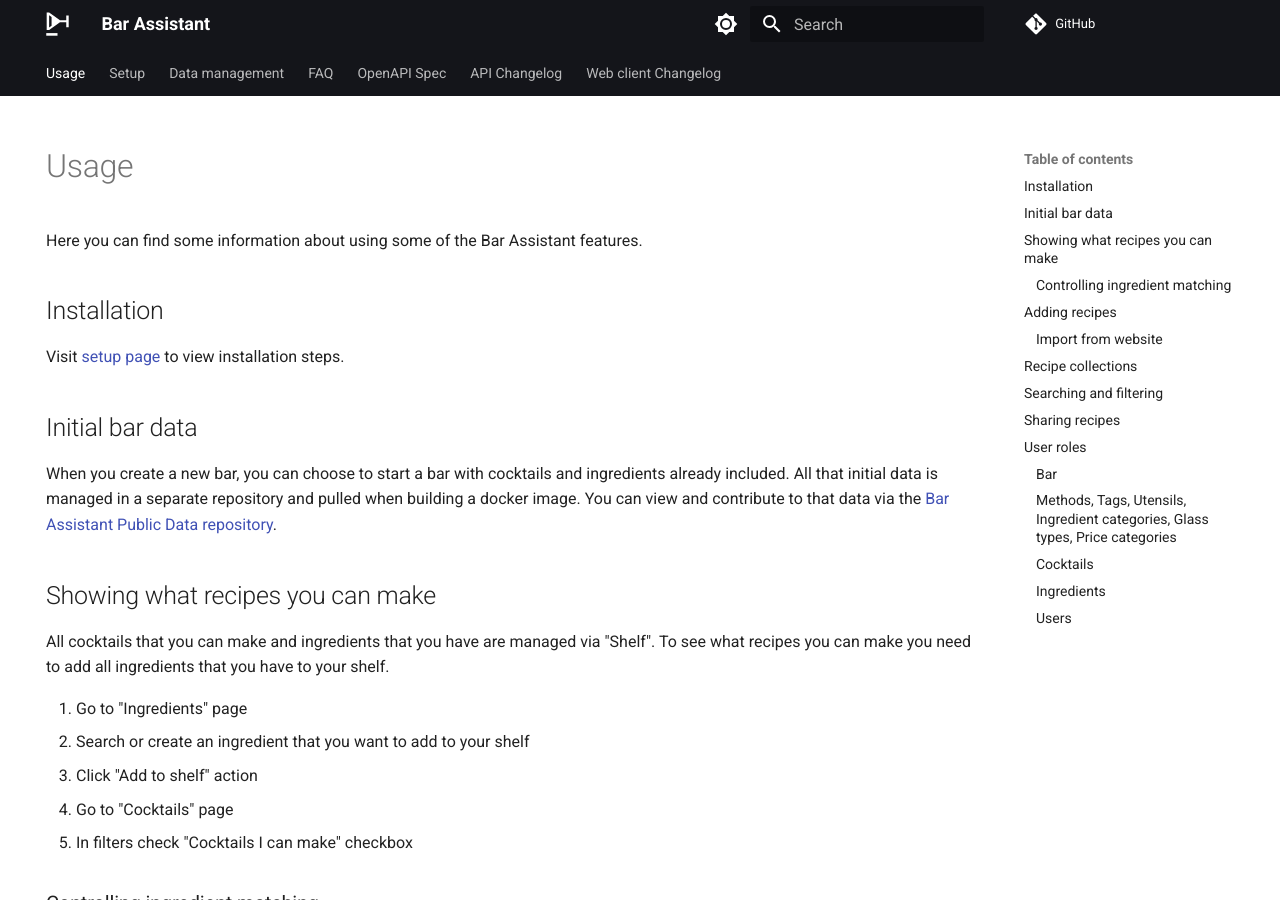
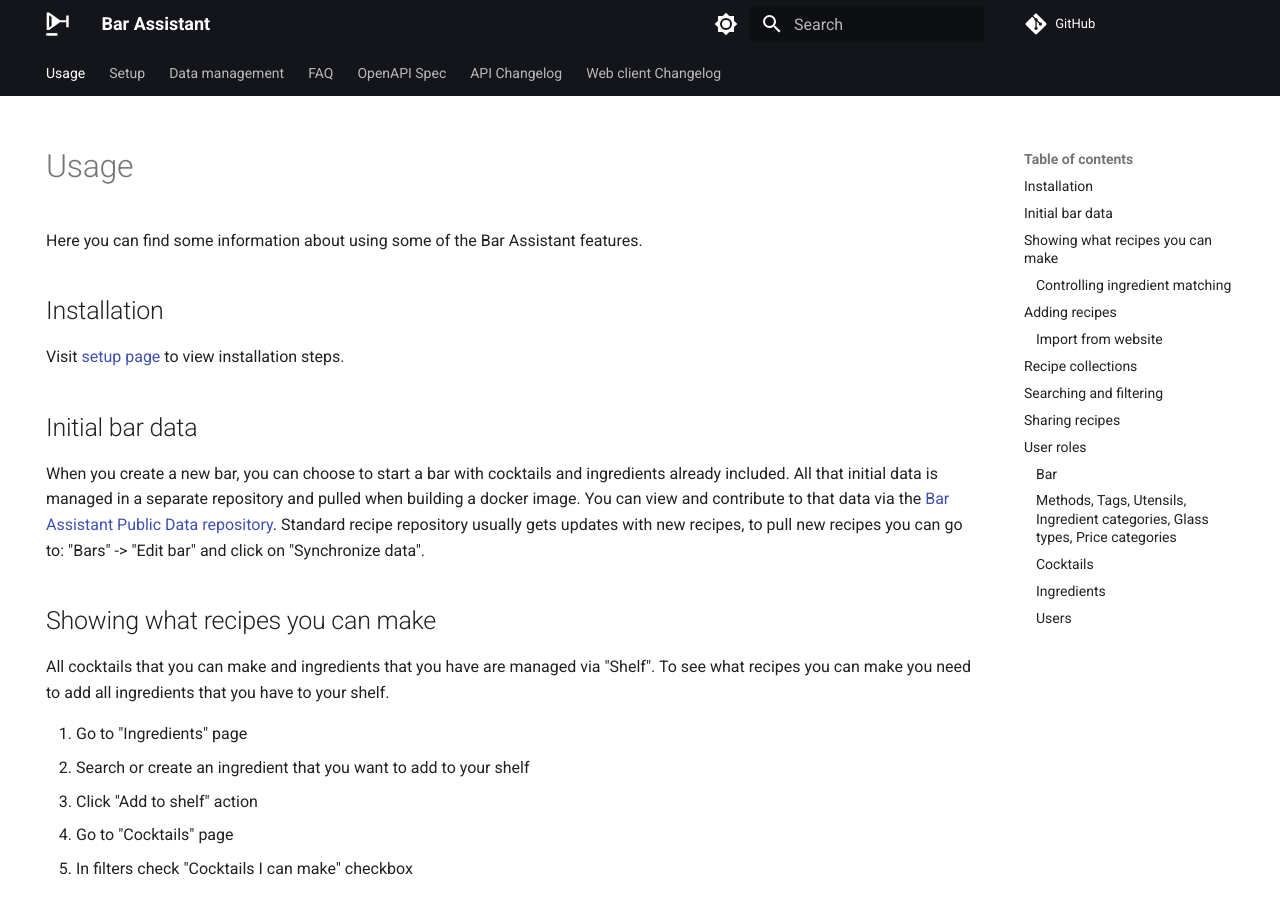
Before and after one commit to bar-assistant/docs, an MkDocs documentation site: the page built from docs/index.md, in a window 1280 px wide and 900 px high. Built offline with MkDocs 1.6.1 and Material for MkDocs 9.7.7, drawn with Linux system fonts in a browser that asks for light colours; comment, search, counter and statistics services are not loaded.

Commit message:
Enhance bar creation instructions with synchronization info
Added information about synchronizing data with the standard recipe repository.

```diff
--- a/docs/index.md
+++ b/docs/index.md
@@ -15,7 +15,7 @@
 
 <!-- ![Screenshot](assets/screenshots/bar-create.png){ align=left } -->
 
-When you create a new bar, you can choose to start a bar with cocktails and ingredients already included. All that initial data is managed in a separate repository and pulled when building a docker image. You can view and contribute to that data via the [Bar Assistant Public Data repository](https://github.com/bar-assistant/data).
+When you create a new bar, you can choose to start a bar with cocktails and ingredients already included. All that initial data is managed in a separate repository and pulled when building a docker image. You can view and contribute to that data via the [Bar Assistant Public Data repository](https://github.com/bar-assistant/data). Standard recipe repository usually gets updates with new recipes, to pull new recipes you can go to: "Bars" -> "Edit bar" and click on "Synchronize data".
 
 ## Showing what recipes you can make
 
```
